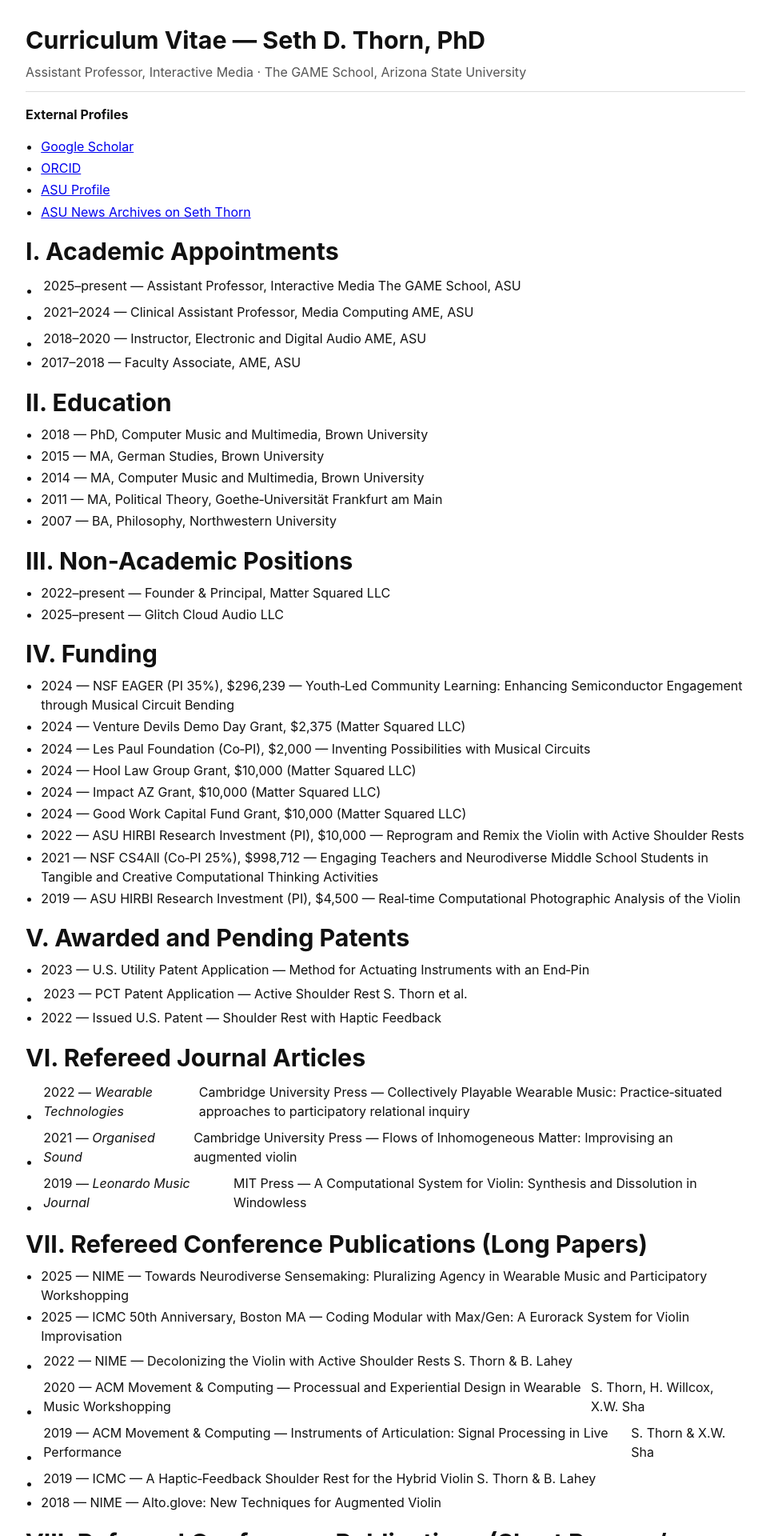
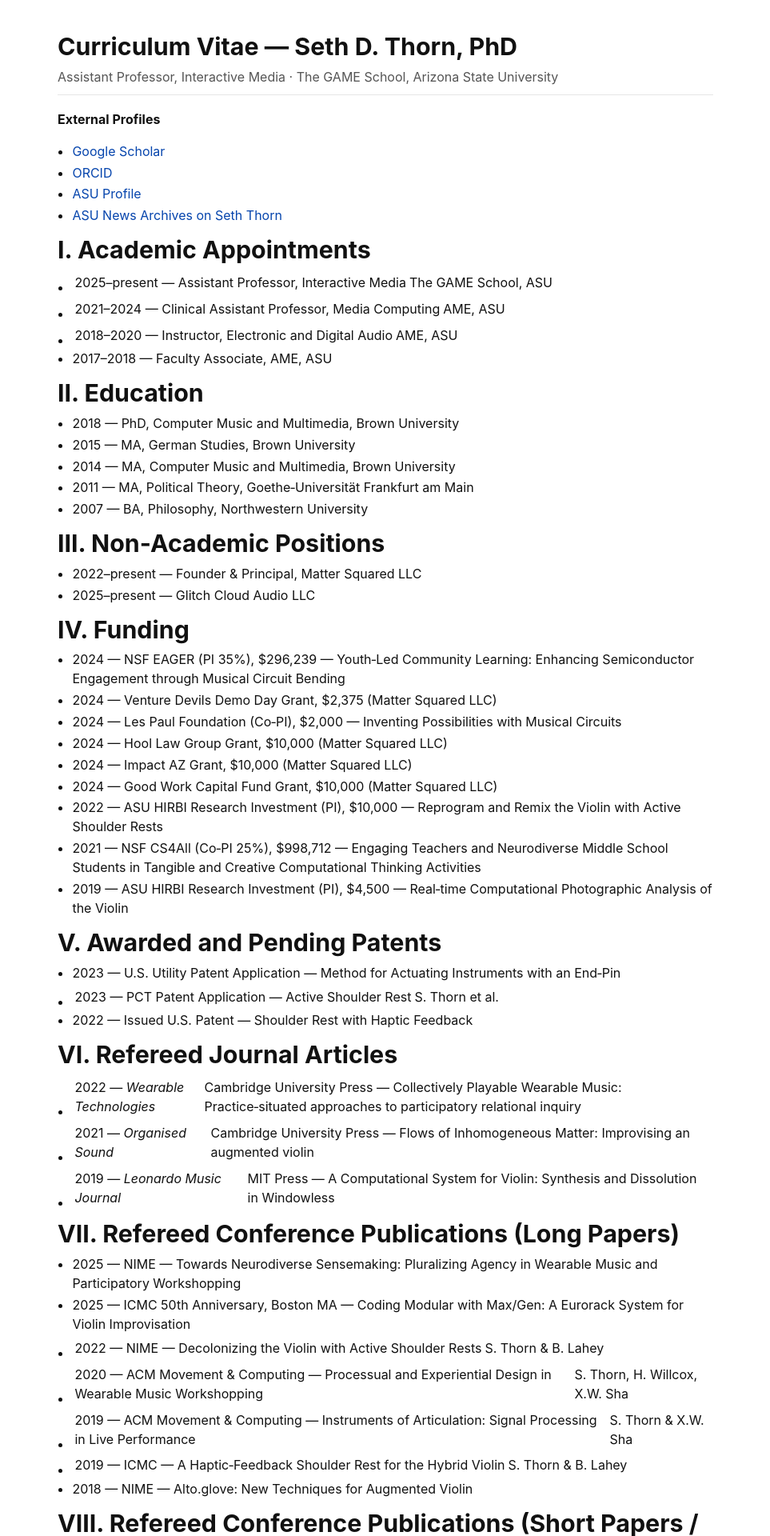
Before and after one commit to seth-thorn/cv, a Jekyll site: the page built from index.md, in a window 1280 px wide. Shown: the top 1920 px of the page at 80% size, without its empty margins (158-1121 px from the left). Built offline with Jekyll 4.4.1, drawn with Linux system fonts in a browser that asks for light colours.

Commit message:
Update cv.html

```diff
--- a/_layouts/cv.html
+++ b/_layouts/cv.html
@@ -6,76 +6,93 @@
   <title>{{ page.title }} | {{ site.title }}</title>
   {%- seo -%}
 
-  <!-- Screen styles (unchanged visual design) -->
+  <!-- HARD RESET + SCREEN STYLES -->
   <style>
-    :root { --fg:#111; --muted:#555; --rule:#ddd; --accent:#222; }
+    /* Reset theme interference */
+    *, *::before, *::after { box-sizing: border-box; }
+    html, body { margin: 0; padding: 0; }
+    .site-header, .site-footer, .page-header, .footer-col-wrapper,
+    .page-content .wrapper, .wrapper > .post, .post-title,
+    .post-meta, .post-header { display: none !important; }
+    .page-content { padding: 0 !important; margin: 0 !important; }
+
+    :root { --fg:#111; --muted:#555; --rule:#e6e6e6; --accent:#111; }
     html { font-size: 16px; }
     body {
       font-family: -apple-system, BlinkMacSystemFont, "Segoe UI", Roboto, Helvetica, Arial, "Noto Sans",
                    "Apple Color Emoji","Segoe UI Emoji";
       color: var(--fg);
       line-height: 1.5;
-      margin: 0;
+      background: #fff;
     }
-    main { max-width: 900px; margin: 2rem auto; padding: 0 1.2rem 4rem; }
-    header { border-bottom:1px solid var(--rule); padding-bottom:.75rem; }
-    h1,h2,h3 { line-height: 1.2; margin: 1.2rem 0 0.6rem; }
-    h1 { font-size: 1.9rem; }
-    h2 { font-size: 1.35rem; border-top:1px solid var(--rule); padding-top:.75rem; margin-top:1.6rem; }
-    h3 { font-size: 1.05rem; color: var(--accent); margin-top:1rem; }
-    .lead { margin-top:.25rem; color: var(--muted); }
-    ul { margin:.25rem 0 1rem 1.2rem; padding:0; }
-    li { margin:.2rem 0; }
-    .muted { color: var(--muted); }
-    .sm { font-size:.95rem; }
-    .updated { margin-top:2rem; font-size:.9rem; color: var(--muted); }
+
+    main { max-width: 860px; margin: 40px auto 80px; padding: 0 20px; }
+    header { border-bottom:1px solid var(--rule); padding-bottom: 10px; margin-bottom: 18px; }
+
+    h1,h2,h3 { line-height: 1.2; margin: 0.9rem 0 0.45rem; }
+    h1 { font-size: 1.9rem; margin-top: 0; }
+    h2 {
+      font-size: 1.25rem;
+      margin-top: 1.25rem;
+      padding-top: .25rem;
+      border-top: 1px solid var(--rule);
+      color: var(--accent);
+    }
+    h3 { font-size: 1.05rem; margin-top: .9rem; color: var(--accent); }
+
+    .lead { margin-top: .3rem; color: var(--muted); }
+    .updated { margin-top: 24px; font-size: .92rem; color: var(--muted); }
+
+    /* Lists: tighter, consistent bullets, no weird left gutters */
+    article ul { margin: 0.25rem 0 0.8rem 1.15rem; padding: 0; }
+    article li  { margin: .18rem 0; }
+
+    /* Make long lines read well on desktop + mobile */
+    p, li { word-break: normal; overflow-wrap: anywhere; hyphens: auto; }
+
+    /* Optional small-caps section labels you might add later */
+    .label { font-variant-caps: all-small-caps; letter-spacing: .04em; color: var(--muted); }
+
+    /* Links readable on light background */
+    a { color: #0645AD; text-decoration: none; }
+    a:hover { text-decoration: underline; }
   </style>
 
-  <!-- PRINT OVERRIDES: inline so headless renderers (Puppeteer) cannot miss them -->
+  <!-- PRINT OVERRIDES: keep PDF clean and compact -->
   <style>
     @media print {
-      /* Page & base text */
       @page { size: Letter; margin: 0.65in; }
       html, body { font-size: 12px; line-height: 1.35; -webkit-print-color-adjust: exact; print-color-adjust: exact; }
 
-      /* Single column, no decorative borders/boxes */
-      main, .wrapper, .page-content, article, .post, .post-content {
-        max-width: none !important; width: auto !important; margin: 0 !important; padding: 0 !important;
+      /* Strip all theme boxes & multi-column artifacts */
+      main, .page-content, article, .post, .post-content {
+        max-width: none !important; width: auto !important;
+        margin: 0 !important; padding: 0 !important;
         background: transparent !important; border: 0 !important; box-shadow: none !important;
       }
-      header { border: 0 !important; padding: 0 0 .2in 0 !important; }
+      header { border: 0 !important; padding: 0 0 .2in 0 !important; margin: 0 0 .05in 0 !important; }
       .updated, .site-header, .site-footer { display: none !important; }
+      *, *::before, *::after { background: transparent !important; box-shadow: none !important; text-shadow: none !important; }
 
-      /* Kill backgrounds/borders that become “big boxes” in print */
-      *, *::before, *::after {
-        background: transparent !important;
-        box-shadow: none !important;
-        text-shadow: none !important;
-      }
-      pre, code, .highlight, blockquote {
-        background: none !important; border: 0 !important; padding: 0 !important; margin: 0 !important;
-      }
-      hr { border: 0; height: 0; margin: 8px 0; }
-
-      /* Type scale & spacing for print */
+      /* Headings & spacing tuned for density */
       h1 { font-size: 20px; margin: 0 0 6px; }
       h2 { font-size: 15px; margin: 10px 0 4px; padding-top: 0; border: 0; }
       h3 { font-size: 13px; margin: 8px 0 2px; color: #000 !important; }
 
-      /* Lists compact and keep items intact */
-      ul { margin: 2px 0 6px 1.1rem; padding: 0; }
-      li { margin: 1px 0; page-break-inside: avoid; }
+      /* Tight, unbroken lists */
+      article ul { margin: 2px 0 6px 1.1rem; padding: 0; }
+      article li { margin: 1px 0; page-break-inside: avoid; }
 
-      /* Avoid awkward breaks */
+      /* Keep sections together better */
       h1, h2, h3 { page-break-after: avoid; }
       p { orphans: 3; widows: 3; }
 
-      /* Links look clean in print */
+      /* Links appear clean in print */
       a { color: #000 !important; text-decoration: none !important; }
     }
   </style>
 
-  <!-- Optional: external print.css (kept if you want to tweak without touching this file) -->
+  <!-- Optional: leave this if you want to tweak via a separate file too -->
   <link rel="stylesheet" href="{{ '/assets/css/print.css' | relative_url }}" media="print">
 </head>
 <body>
@@ -84,9 +101,11 @@
       <h1>{{ page.title }}</h1>
       {% if page.subtitle %}<div class="lead">{{ page.subtitle }}</div>{% endif %}
     </header>
+
     <article>
       {{ content }}
     </article>
+
     <div class="updated">Last updated: {{ site.time | date: "%B %d, %Y" }}</div>
   </main>
 </body>
```
